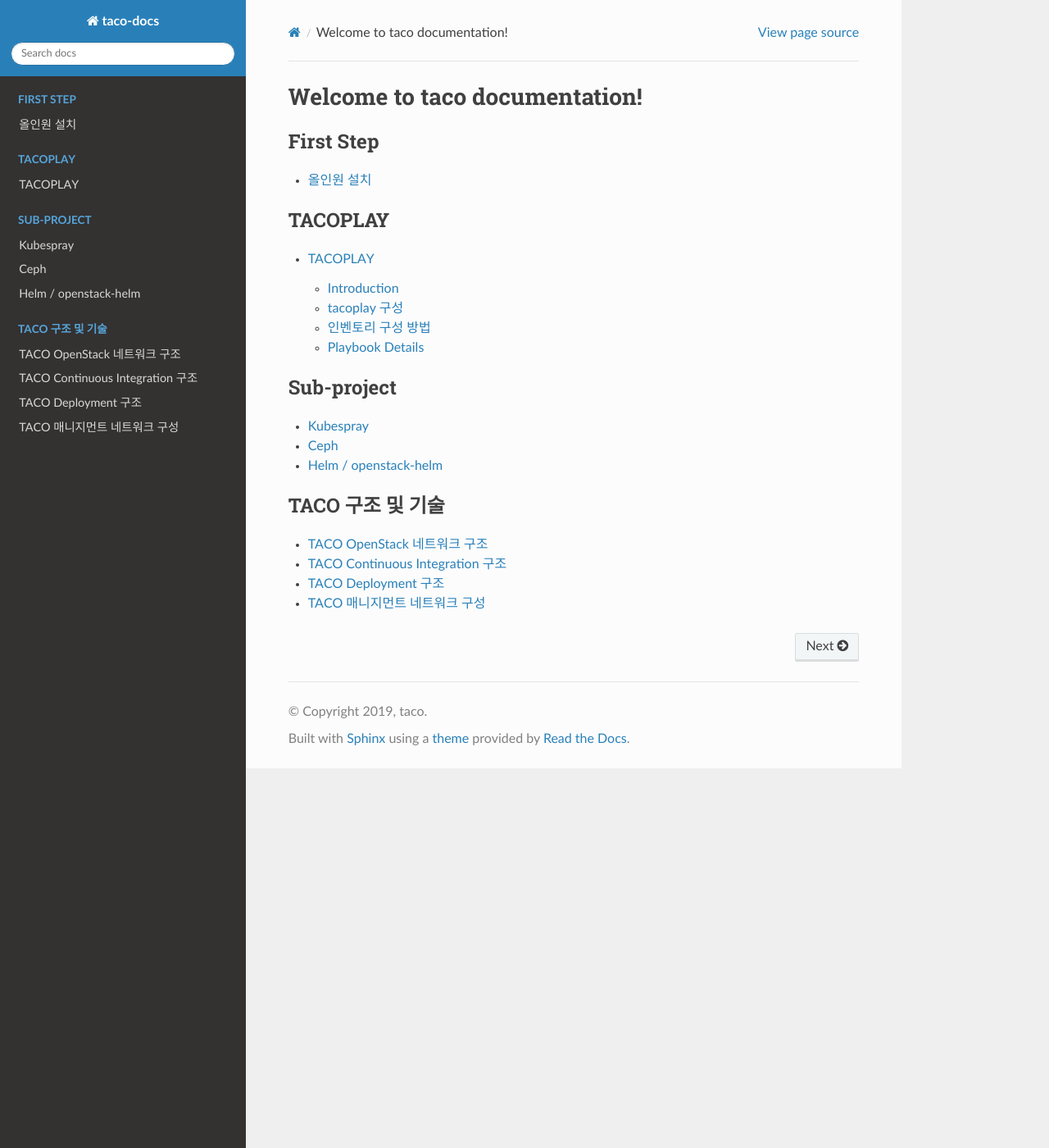
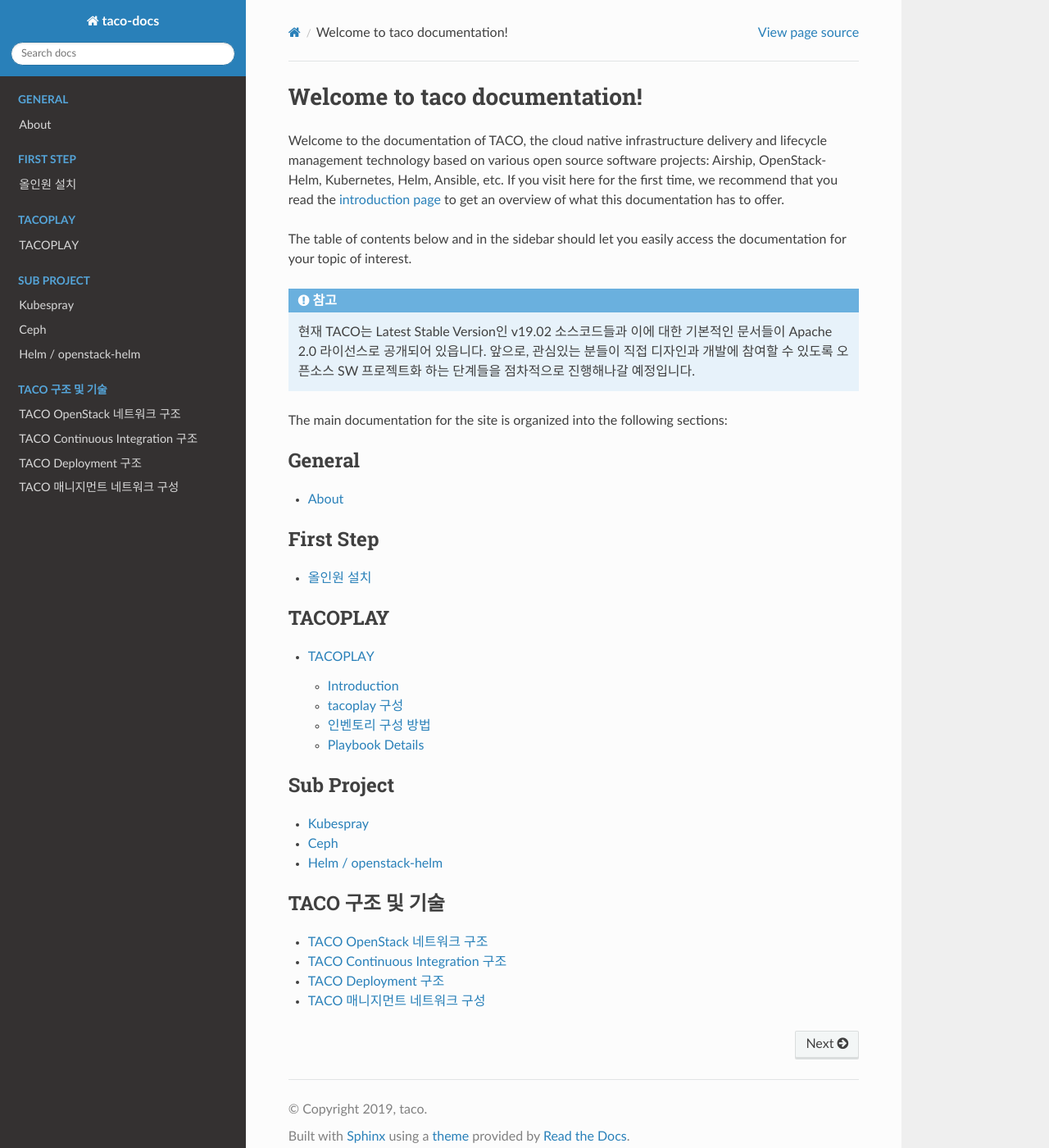
Before and after one commit to openinfradev/taco-docs, a Sphinx documentation site: the page built from docs/source/index.rst, in a window 1280 px wide and 1400 px high. Shown: the whole window at 82% size. Built offline with Sphinx 7.4.7 and the Read the Docs theme 2.0.0, drawn with Linux system fonts in a browser that asks for light colours.

Commit message:
add about section

```diff
--- /dev/null
+++ b/docs/source/about/introduction.rst
@@ -0,0 +1 @@
+.. _doc_about_intro:
--- a/docs/source/index.rst
+++ b/docs/source/index.rst
@@ -5,10 +5,35 @@
 
 Welcome to taco documentation!
 =====================================
+Welcome to the documentation of TACO, the cloud native infrastructure
+delivery and lifecycle management technology based on various open source
+software projects: Airship, OpenStack-Helm, Kubernetes, Helm, Ansible, etc.
+If you visit here for the first time, we recommend that you read the
+:ref:`introduction page <doc_about_intro>` to get an overview of what this
+documentation has to offer.
+
+The table of contents below and in the sidebar should let you easily access the
+documentation for your topic of interest.
+
+.. note:: 현재 TACO는 Latest Stable Version인 v19.02 소스코드들과 이에 대한
+          기본적인 문서들이 Apache 2.0 라이선스로 공개되어 있읍니다.
+          앞으로, 관심있는 분들이 직접 디자인과 개발에 참여할 수 있도록
+          오픈소스 SW 프로젝트화 하는 단계들을 점차적으로 진행해나갈 예정입니다.
+
+The main documentation for the site is organized into the following sections:
+
+.. toctree::
+   :maxdepth: 1
+   :caption: General
+   :name: taco-general
+
+   about/index
+
 
 .. toctree::
    :maxdepth: 2
    :caption: First Step
+   :name: taco-firststep
 
    intro/aio.rst
 
@@ -16,21 +41,25 @@
 .. toctree::
    :maxdepth: 2
    :caption: TACOPLAY
+   :name: taco-tacoplay
 
    tacoplay/tacoplay.rst
 
 
 .. toctree::
    :maxdepth: 1
-   :caption: Sub-project
+   :caption: Sub Project
+   :name: taco-subproject
 
    tacoplay/kubespray.rst
    tacoplay/ceph-ansible.rst
    tacoplay/openstack-helm.rst
 
+
 .. toctree::
    :maxdepth: 1
    :caption: TACO 구조 및 기술
+   :name: taco-architecture
    :glob:
 
    architecture/*
```
Also changed, not shown: docs/source/about/index.rst (added, +12 -0 lines).
